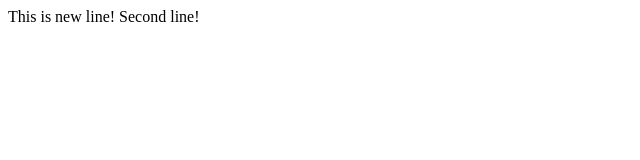
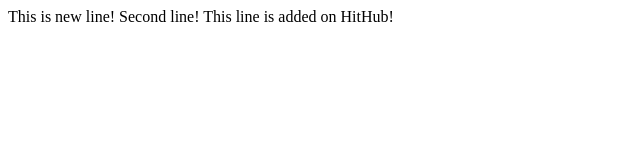
Before and after one commit to NadezhdaChornaya/home_work, a plain HTML site: page index.html in a window 1280 px wide. Shown: the whole page, without its empty margins (0-640 px from the left). Drawn offline with Linux system fonts and the light colour scheme.

Commit message:
Update index.html

```diff
--- a/index.html
+++ b/index.html
@@ -7,5 +7,6 @@
   </head>
   <body>
     This is new line! Second line!
+    This line is added on HitHub!
   </body>
 </html>
```
